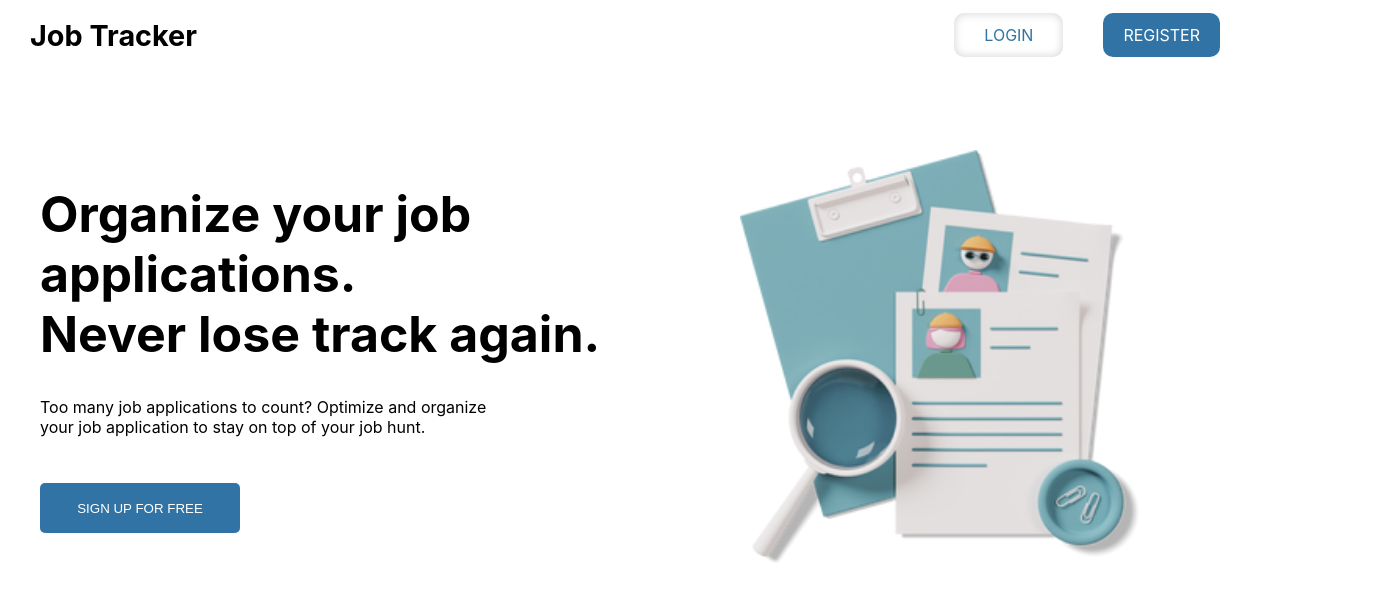
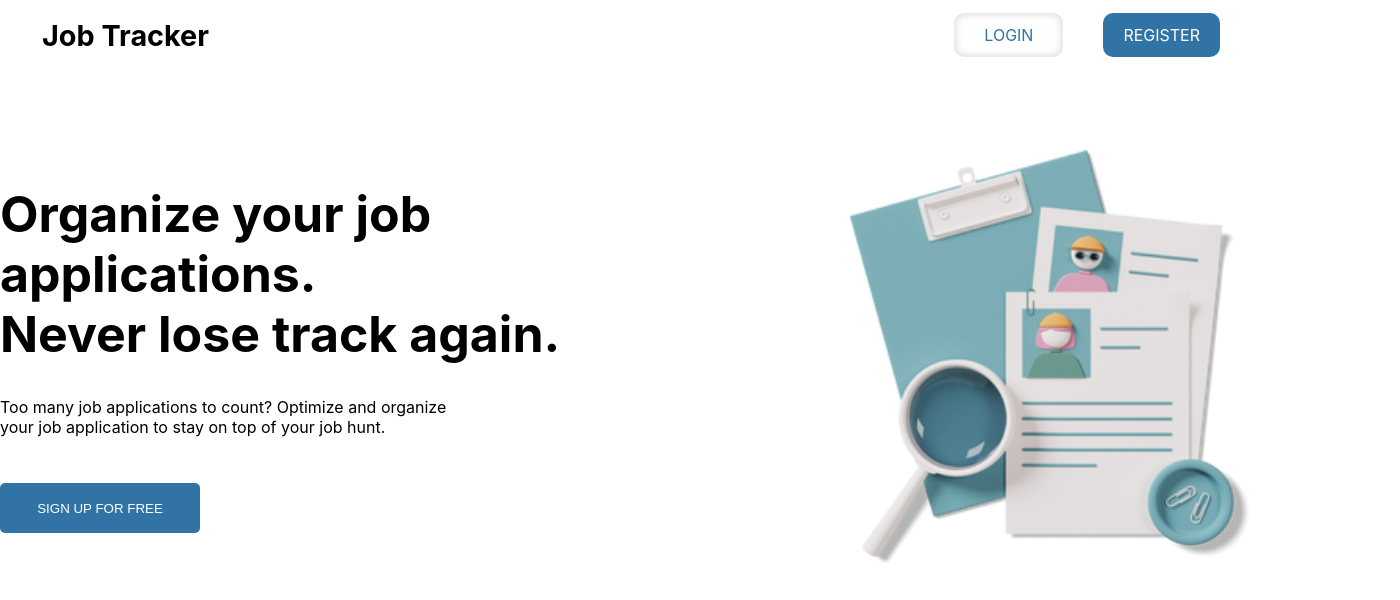
Before and after one commit to yangr2/cs467_job_tracker, a React (Create React App) app in the folder client/: page / in a window 1280 px wide. Shown: the top 600 px of the page, 1400 px wide, since content can reach past the window. Built offline with nearby package versions, Linux system fonts and the light colour scheme; no server answers.

Commit message:
finish frontend for Home Page & some styling changes

```diff
--- a/client/src/components/Navbar.js
+++ b/client/src/components/Navbar.js
@@ -37,7 +37,7 @@ const Navbar = () => {
 
       <div className="navContainer">
         <div className="navLogo">
-        <h1> Job Tracker</h1>
+        <Link to="/"> <h1> Job Tracker</h1> </Link>
         </div>
         <div className="navMenuContainer">
         <ul className="navMenu">
--- a/client/src/index.css
+++ b/client/src/index.css
@@ -116,6 +116,10 @@ code {
   margin-left: 30px;
 }
 
+.navLogo h1{
+  text-decoration: none;
+  color:black;
+}
 .navMenu {
   text-align: center;
   margin-right: 2rem;
@@ -201,8 +205,8 @@ code {
   left: 0;
   right: 0;
   margin: auto;
-  width: 1000px;
-  height: 500px;
+  width: 1300px;
+  height: 600px;
 }
 
 .addJobBtn{
@@ -315,9 +319,9 @@ table {
   right:0;
   bottom: 0;
   left: 0;
-  min-width: 1200px;
+  min-width: 1400px;
   margin: auto;
-  width: 1200px;
+  width: 1400px;
   height: 500px;
 }
 .homeImg{
--- a/client/src/pages/Home.js
+++ b/client/src/pages/Home.js
@@ -16,8 +16,8 @@ const Home = () => {
             </div>
 
             <div className="homeImgContainer">
-            {/* Illustration by <a href="https://icons8.com/illustrations/author/zD2oqC8lLBBA">Icons 8</a> from <a href="https://icons8.com/illustrations">Ouch!</a> */}
-            <img src={home} alt='home' className="homeImg"/>
+              {/* Illustration by <a href="https://icons8.com/illustrations/author/zD2oqC8lLBBA">Icons 8</a> from <a href="https://icons8.com/illustrations">Ouch!</a> */}
+              <img src={home} alt='home' className="homeImg"/>
             </div>
 
         </div>
```
